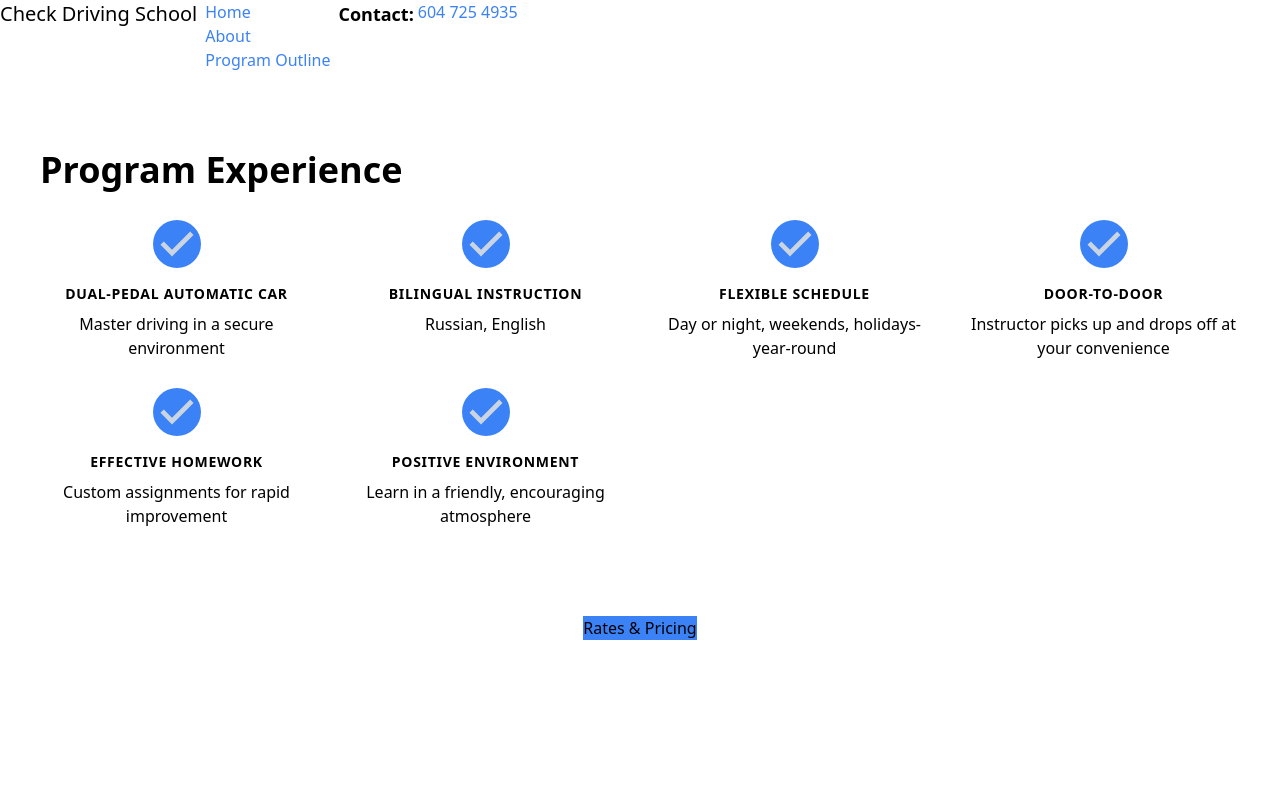
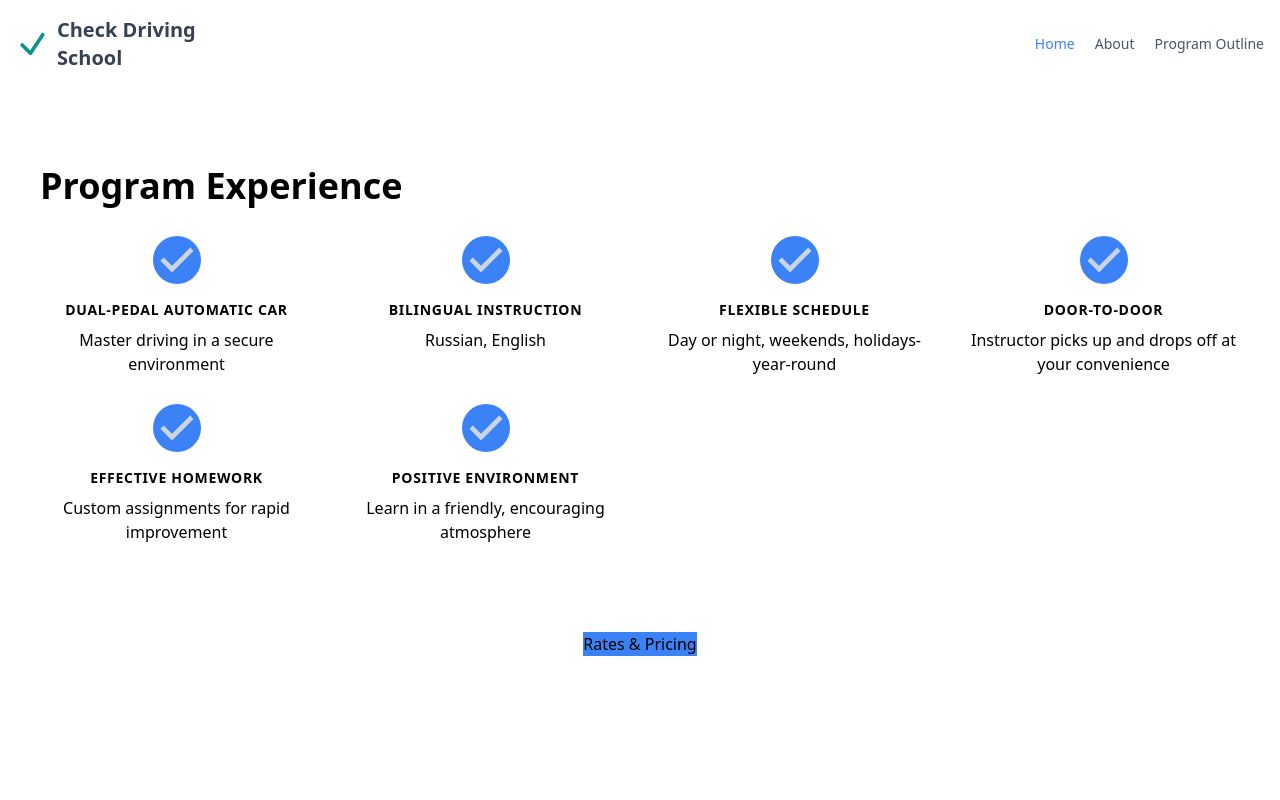
Before and after one commit to localhost5001/checkdriving, a Nuxt app: page / in a window 1280 px wide. Shown: the top 800 px of the page. Built offline with nearby package versions, Linux system fonts and the light colour scheme.

Commit message:
update navbar

```diff
--- a/components/navBar.vue
+++ b/components/navBar.vue
@@ -1,27 +1,44 @@
 <template>
-<nav class="navbar flex flex-col md:flex-row">
-  <div class="navbar-start">
-    <a class="btn btn-ghost normal-case text-xl">Check Driving School</a>
-  </div>
-  <div class="navbar-center ">
-    <ul class="menu menu-horizontal px-1">
-      <li v-for="link in links">
-        <a :href=link.href class="text-blue-500 font-medium mx-1 normal-case text-base">
+<header class="flex flex-wrap sm:justify-start sm:flex-nowrap z-50 w-full bg-white text-sm py-4">
+  <nav class="max-w-[85rem] w-full mx-auto px-4 sm:flex sm:items-center sm:justify-between" aria-label="Global">
+    <div class="flex items-center justify-between">
+      <a class="inline-flex items-center gap-x-2 text-xl font-semibold" href="#">
+        <svg
+          xmlns="http://www.w3.org/2000/svg" fill="none" viewBox="0 0 24 24" stroke-width="2.7" stroke="currentColor"
+          class="w-10 h-10 text-teal-600"
+        >
+          <path stroke-linecap="round" stroke-linejoin="round" d="M4.5 12.75l6 6 9-13.5" />
+        </svg>
+        <span class="text-gray-700">Check Driving School</span>
+      </a>
+      <div class="sm:hidden">
+        <button type="button" class="hs-collapse-toggle p-2 inline-flex justify-center items-center gap-x-2 rounded-lg border border-gray-200 bg-white text-gray-800 shadow-sm hover:bg-gray-50 disabled:opacity-50 disabled:pointer-events-none" data-hs-collapse="#navbar-image-and-text-1" aria-controls="navbar-image-and-text-1" aria-label="Toggle navigation">
+          <svg class="hs-collapse-open:hidden flex-shrink-0 w-4 h-4" xmlns="http://www.w3.org/2000/svg" width="24" height="24" viewBox="0 0 24 24" fill="none" stroke="currentColor" stroke-width="2" stroke-linecap="round" stroke-linejoin="round"><line x1="3" x2="21" y1="6" y2="6"/><line x1="3" x2="21" y1="12" y2="12"/><line x1="3" x2="21" y1="18" y2="18"/></svg>
+          <svg class="hs-collapse-open:block hidden flex-shrink-0 w-4 h-4" xmlns="http://www.w3.org/2000/svg" width="24" height="24" viewBox="0 0 24 24" fill="none" stroke="currentColor" stroke-width="2" stroke-linecap="round" stroke-linejoin="round"><path d="M18 6 6 18"/><path d="m6 6 12 12"/></svg>
+        </button>
+      </div>
+    </div>
+    <div id="navbar-image-and-text-1" class="hs-collapse hidden overflow-hidden transition-all duration-300 basis-full grow sm:block">
+      <div class="flex flex-col gap-5 mt-5 sm:flex-row sm:items-center sm:justify-end sm:mt-0 sm:ps-5">
+        <a
+          v-for="link in links" :key="link.href"
+          class="font-medium"
+          :class="{ 'text-blue-500': route.path === link.href, 'text-gray-600 hover:text-gray-400': route.path !== link.href }"
+          :href="link.href"
+          :area-current="route.path === link.href ? 'page' : null">
           {{ link.name }}
         </a>
-      </li>
-    </ul>
-  </div>
-  <div class="navbar-end hidden lg:flex">
-    <span class="font-bold text-lg">Contact:</span>
-    <a href="tel:+16047254935" class="text-blue-500 font-medium mx-1 normal-case text-base">
-      604 725 4935
-    </a>
-  </div>
-</nav>
+      </div>
+    </div>
+  </nav>
+</header>
 </template>
 
 <script setup lang="ts">
+import { useRoute } from 'nuxt/app'
+
+const route = useRoute()
+
 const links = [
   {
     name: 'Home',
```
